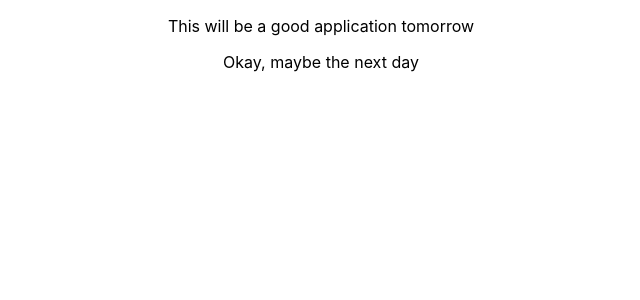
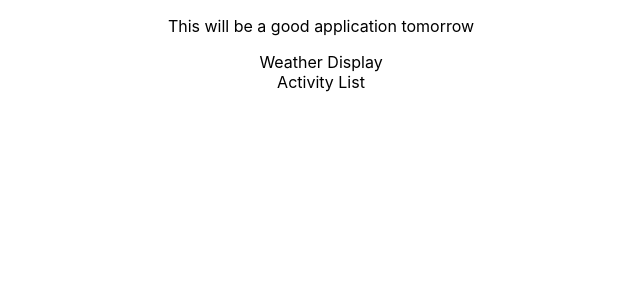
Before and after one commit to EricLusk-Jopson/weatherWear, a React (Create React App) app: page / in a window 1280 px wide. Shown: the top 300 px of the page, without its empty margins (319-959 px from the left). Built offline with nearby package versions, Linux system fonts and the light colour scheme.

Commit message:
I got so sick today

```diff
--- a/src/App.js
+++ b/src/App.js
@@ -8,7 +8,8 @@ function App() {
         <p>This will be a good application tomorrow</p>
       </header>
       <body>
-        <p>Okay, maybe the next day</p>
+        <div>Weather Display</div>
+        <div>Activity List</div>
       </body>
     </div>
   );
```
